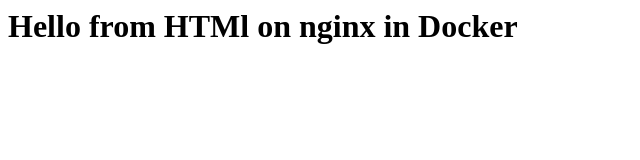
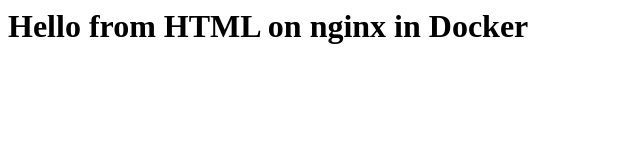
Before and after one commit to habibwali/htmldocker, a plain HTML site: page index.html in a window 1280 px wide. Shown: the whole page, without its empty margins (0-640 px from the left). Drawn offline with Linux system fonts and the light colour scheme.

Commit message:
updated from linux box

```diff
--- a/index.html
+++ b/index.html
@@ -1,7 +1,7 @@
 <html>
 <title> HTML from Docker </title>
 <body>
-    <h1> Hello from HTMl on nginx in Docker
+    <h1> Hello from HTML on nginx in Docker
 </body>
 
 </html>
```
